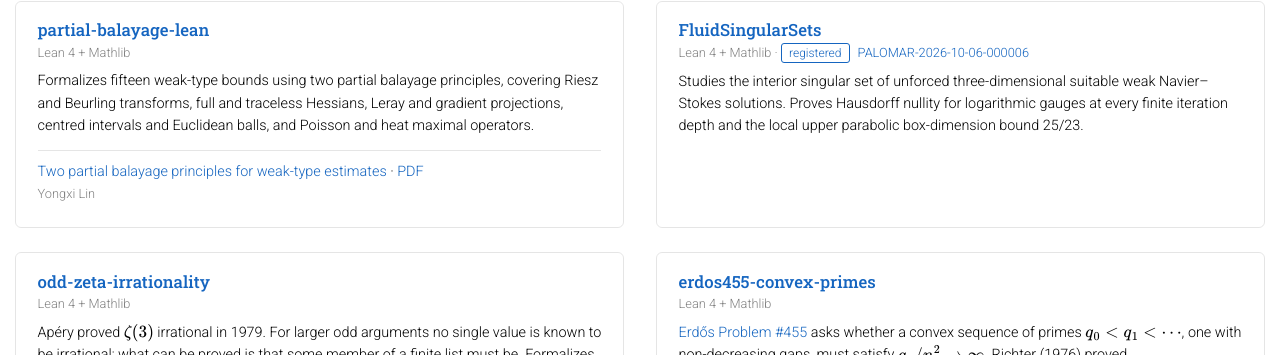
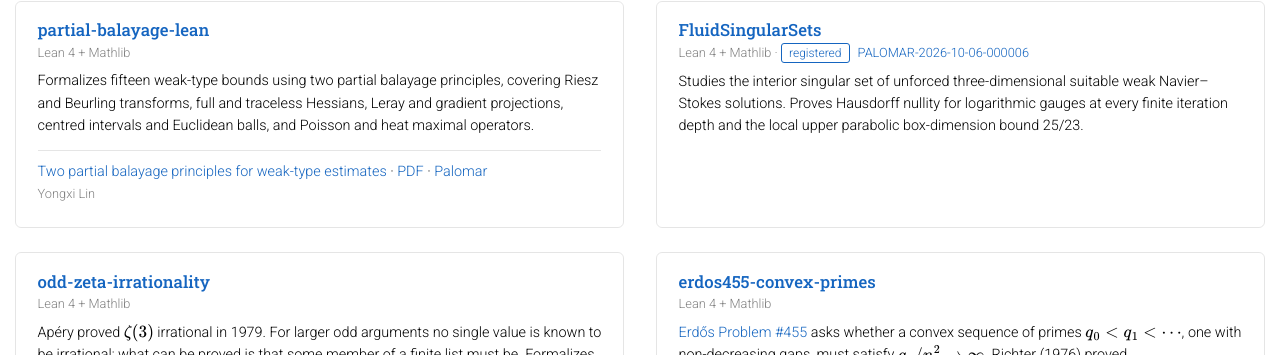
Before and after one commit to CoolRmal/coolrmal.github.io, a Jekyll site: the page built from research.md, in a window 1280 px wide and 900 px high. Shown: the part 390-745 px from the top of the window. Built offline with Jekyll 4.4.1, drawn with Linux system fonts in a browser that asks for light colours; formulas are drawn with MathJax 3.

Commit message:
Link partial balayage formalization to Palomar

```diff
--- a/research.md
+++ b/research.md
@@ -38,6 +38,7 @@ nav: research
   <p class="article-links">
     <a href="{{ '/articles/two-partial-balayage-principles/' | relative_url }}">Two partial balayage principles for weak-type estimates</a>
     &middot; <a href="{{ '/assets/papers/two-partial-balayage-principles.pdf' | relative_url }}" target="_blank" rel="noopener noreferrer">PDF</a>
+    &middot; <a href="https://palomar-registry.org/entry?id=PALOMAR-2026-10-07-000002&amp;version=1" target="_blank" rel="noopener noreferrer">Palomar</a>
     <br><span class="entry-meta">Yongxi Lin</span>
   </p>
 </div>
```
